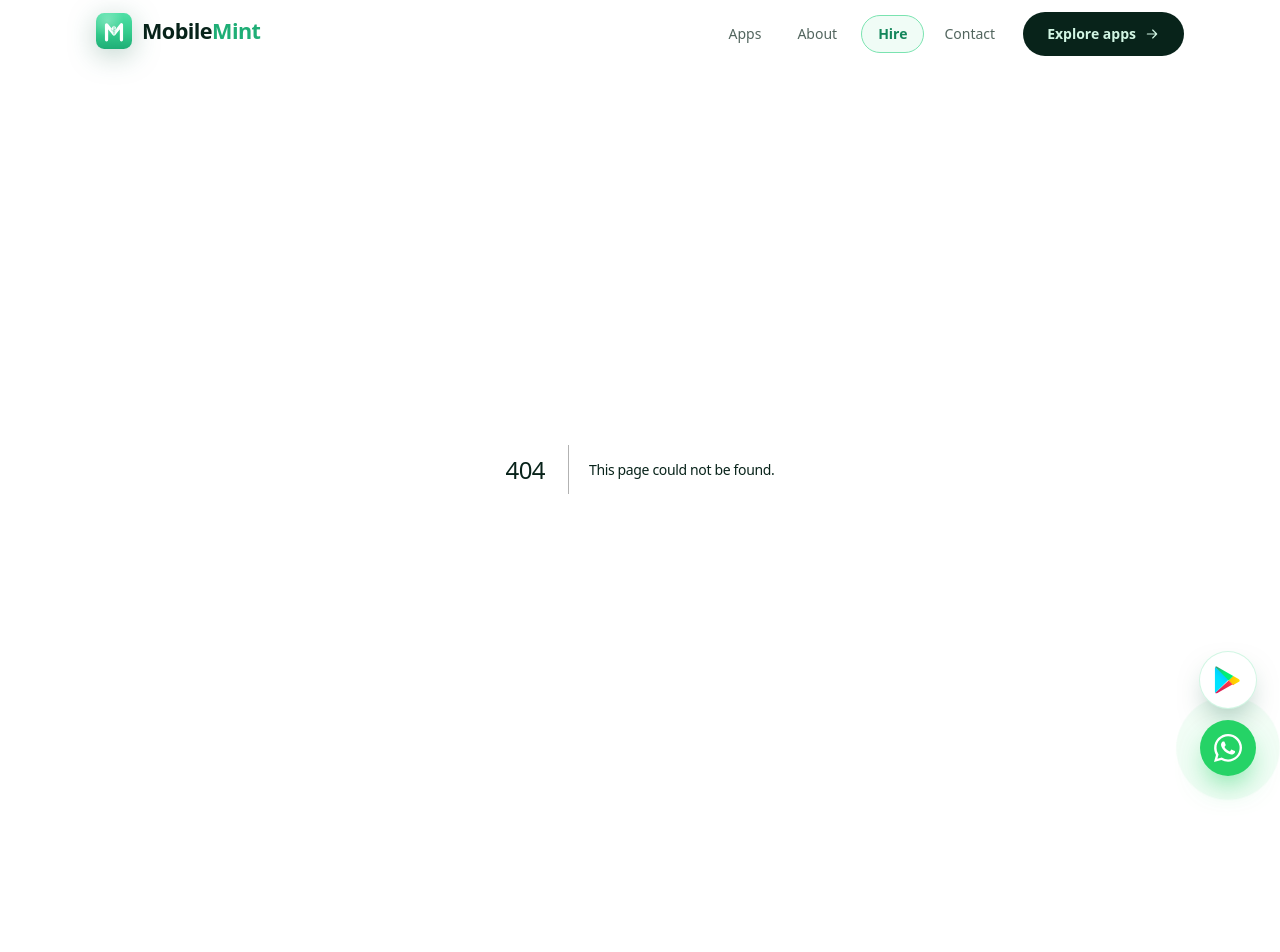
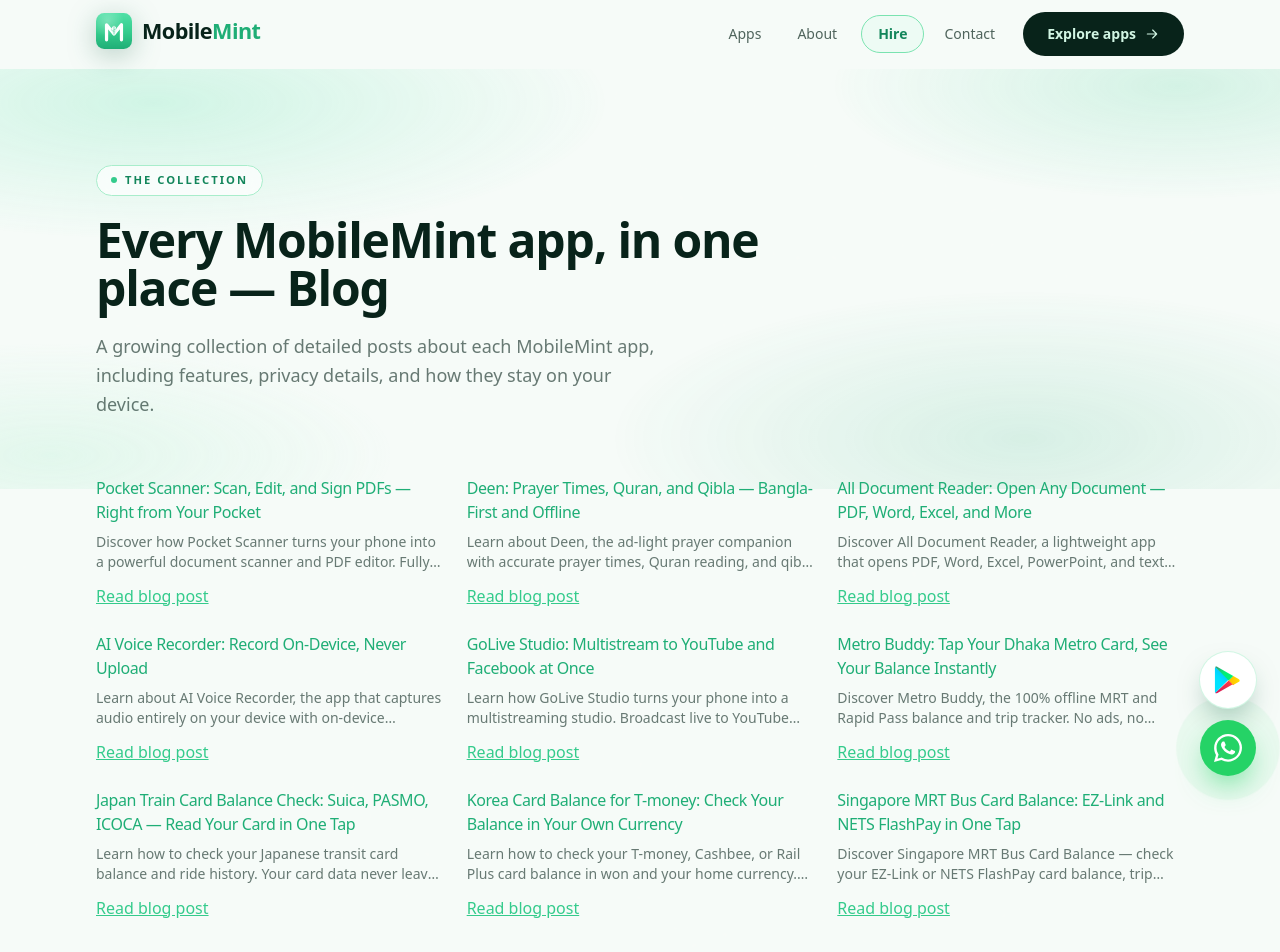
Before and after one commit to Raselj71/mobilemint, a Next.js app: page /blog in a window 1280 px wide. Before the commit this address had no page. Shown: the top 952 px of the page. Built offline with nearby package versions, Linux system fonts and the light colour scheme; a web font is replaced by a local one.

Commit message:
feat: add /blog route with blog list - Create app/blog/page.tsx as blog index page - Lists all 9 blog posts with read links - Builds successfully with Next.js static export

```diff
--- /dev/null
+++ b/app/blog/page.tsx
@@ -0,0 +1,117 @@
+import type { Metadata } from "next";
+import Link from "next/link";
+import Reveal from "@/components/Reveal";
+
+export const metadata: Metadata = {
+  title: "Blog — MobileMint",
+  description: "Read detailed blog posts about every MobileMint app — features, privacy, and how they stay on your device.",
+};
+
+const blogPosts = [
+  {
+    slug: "pocket-scanner",
+    title: "Pocket Scanner: Scan, Edit, and Sign PDFs — Right from Your Pocket",
+    description: "Discover how Pocket Scanner turns your phone into a powerful document scanner and PDF editor. Fully offline, ad-supported, with OCR and all document tools working completely on-device.",
+  },
+  {
+    slug: "deen",
+    title: "Deen: Prayer Times, Quran, and Qibla — Bangla-First and Offline",
+    description: "Learn about Deen, the ad-light prayer companion with accurate prayer times, Quran reading, and qibla compass. Built in Bangla, offline-first, with minimal data collection.",
+  },
+  {
+    slug: "all-document-reader",
+    title: "All Document Reader: Open Any Document — PDF, Word, Excel, and More",
+    description: "Discover All Document Reader, a lightweight app that opens PDF, Word, Excel, PowerPoint, and text files. Fast, local-only, with ads and optional in-app purchases.",
+  },
+  {
+    slug: "voice-recorder",
+    title: "AI Voice Recorder: Record On-Device, Never Upload",
+    description: "Learn about AI Voice Recorder, the app that captures audio entirely on your device with on-device transcription, markers, and full privacy. Free with ads, Pro unlocks extra features.",
+  },
+  {
+    slug: "golive-studio",
+    title: "GoLive Studio: Multistream to YouTube and Facebook at Once",
+    description: "Learn how GoLive Studio turns your phone into a multistreaming studio. Broadcast live to YouTube and Facebook simultaneously without a computer.",
+  },
+  {
+    slug: "metro-buddy",
+    title: "Metro Buddy: Tap Your Dhaka Metro Card, See Your Balance Instantly",
+    description: "Discover Metro Buddy, the 100% offline MRT and Rapid Pass balance and trip tracker. No ads, no account, no internet required.",
+  },
+  {
+    slug: "japan-train-card-balance-check",
+    title: "Japan Train Card Balance Check: Suica, PASMO, ICOCA — Read Your Card in One Tap",
+    description: "Learn how to check your Japanese transit card balance and ride history. Your card data never leaves your phone. Free with ads, with history that outlasts the card.",
+  },
+  {
+    slug: "tmoney-balance",
+    title: "Korea Card Balance for T-money: Check Your Balance in Your Own Currency",
+    description: "Learn how to check your T-money, Cashbee, or Rail Plus card balance in won and your home currency. Travel guide, 9 languages, and offline card reading.",
+  },
+  {
+    slug: "sg-card-balance",
+    title: "Singapore MRT Bus Card Balance: EZ-Link and NETS FlashPay in One Tap",
+    description: "Discover Singapore MRT Bus Card Balance — check your EZ-Link or NETS FlashPay card balance, trip history, spending, and card expiry. Free with ads, with CSV export and 4 languages.",
+  },
+];
+
+export default function BlogPage() {
+  return (
+    <div className="grain relative overflow-hidden">
+      <div className="pointer-events-none absolute inset-x-0 top-0 h-[420px] bg-mesh opacity-80" />
+
+      <div className="container-page relative py-16 lg:py-24">
+        <Reveal>
+          <span className="eyebrow">
+            <span className="inline-block h-1.5 w-1.5 rounded-full bg-mint-500" />
+            The collection
+          </span>
+          <h1 className="mt-5 max-w-3xl font-display text-4xl font-semibold leading-[1.05] text-ink sm:text-5xl">
+            Every MobileMint app, in one place — Blog
+          </h1>
+          <p className="mt-5 max-w-xl text-lg leading-relaxed text-ink/60">
+            A growing collection of detailed posts about each MobileMint app, including features, privacy details, and how they stay on your device.
+          </p>
+        </Reveal>
+
+        <div className="mt-14 grid gap-6 sm:grid-cols-2 lg:grid-cols-3">
+          {blogPosts.map((post, i) => (
+            <Reveal key={post.slug} delay={i * 0.08}>
+              <div>
+                <h2 className="font-display text-base font-medium text-mint-600 hover:text-mint-50 transition-colors">
+                  {post.title}
+                </h2>
+                <p className="mt-2 text-sm text-ink/60 line-clamp-2">
+                  {post.description}
+                </p>
+                <Link
+                  href={"/blog/" + post.slug}
+                  className="mt-3 inline-block text-mint-500 underline underline-opacity-50 hover:text-mint-600 transition-colors"
+                >
+                  Read blog post
+                </Link>
+              </div>
+            </Reveal>
+          ))}
+        </div>
+
+        {blogPosts.length > 0 && (
+          <div className="mt-16 text-center">
+            <p className="text-ink/60">
+              {" "}
+              <Link href="/apps" className="font-medium text-mint-600 hover:text-mint-700 transition-colors">
+                Browse all apps →
+              </Link>{" "}
+              or view{' '}
+              <Link href="/" className="font-medium text-mint-600 hover:text-mint-700 transition-colors">
+                the homepage
+              </Link>
+              {" "}
+              for more.
+            </p>
+          </div>
+        )}
+      </div>
+    </div>
+  );
+}
```
